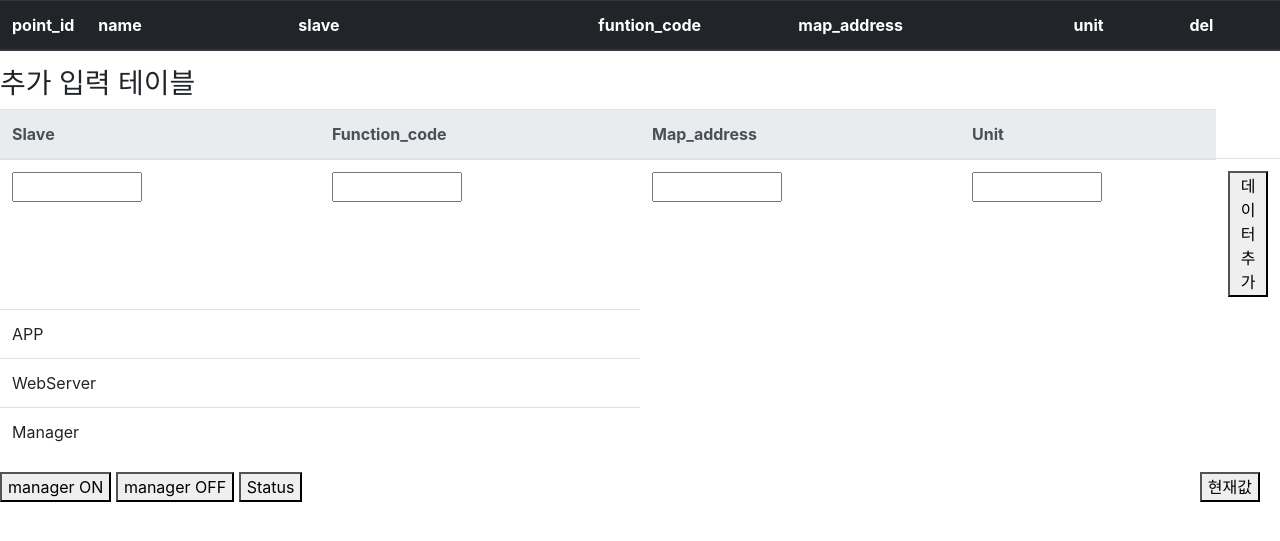
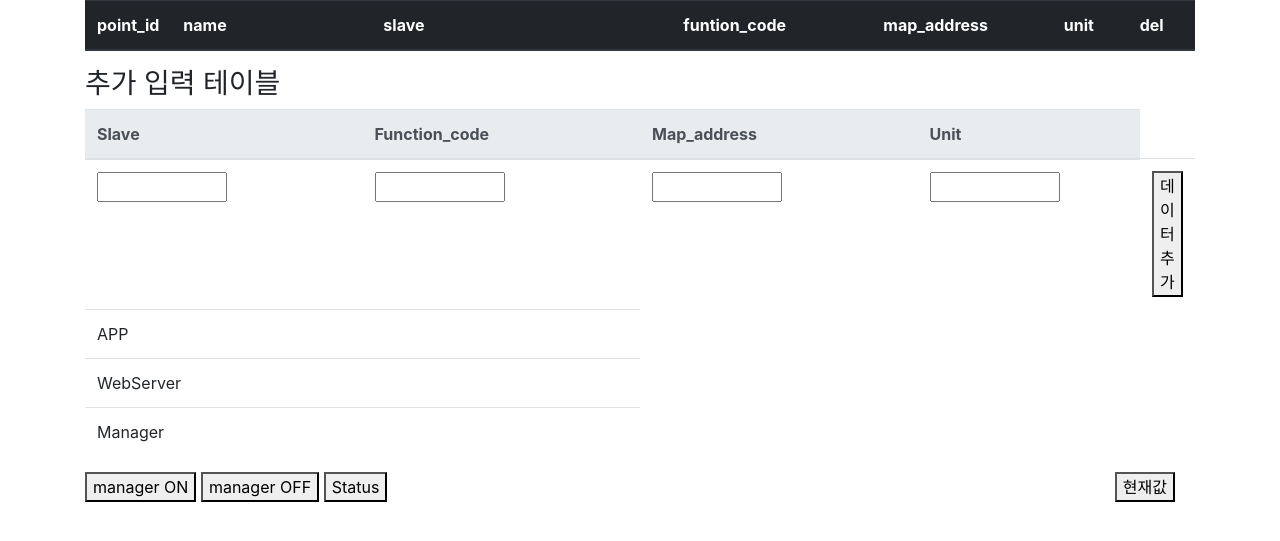
Before and after one commit to LouieKim/electricity_meter, a Flask app: template web/templates/setting_offline.html in a window 1280 px wide. Shown: the top 541 px of the page. Run offline with Flask 2, Linux system fonts and the light colour scheme; the template is opened without the code that fills it, so the values that code supplies are empty.

Commit message:
setting_UI

```diff
--- a/web/templates/graph_offline.html
+++ b/web/templates/graph_offline.html
@@ -265,7 +265,7 @@
                                 current.push(i[2]);
                             })
 
-                            addData3(chart, hour, '오늘', target, '#33CCCC', '어제', current, '#FFFF66');
+                            addData3(chart, hour, '오늘', target, '#00FFFF', '어제', current, '#FFFF99');
                         })
                     //어제 데이터까지 받아서 차트에 적용
                 })
--- a/web/templates/setting_offline.html
+++ b/web/templates/setting_offline.html
@@ -9,9 +9,21 @@
     <script src="{{ url_for('static', filename='js/jquery.min.js')}}"></script>
     <link rel="shortcut icon" href="{{ url_for('static', filename='favicon.ico') }}">
     <!-- Referece: https://qkrrudtjr954.github.io/jquery/2018/01/29/jquery-dynamic-table.html -->
+
+    <style>
+        .container::-webkit-scrollbar{
+            width:30px;
+            background-color:white;
+        }
+        .container::-webkit-scrollbar-thumb{
+            border-radius:30px;
+            background-color:grey;
+            box-shadow:inset 0px 0px 10px white;
+        }
+    </style>
 </head>
 
-<body>
+<body class="container">
     <!-- 동적 테이블 -->
     <table id="list_table" class="table">
         <colgroup>
```
